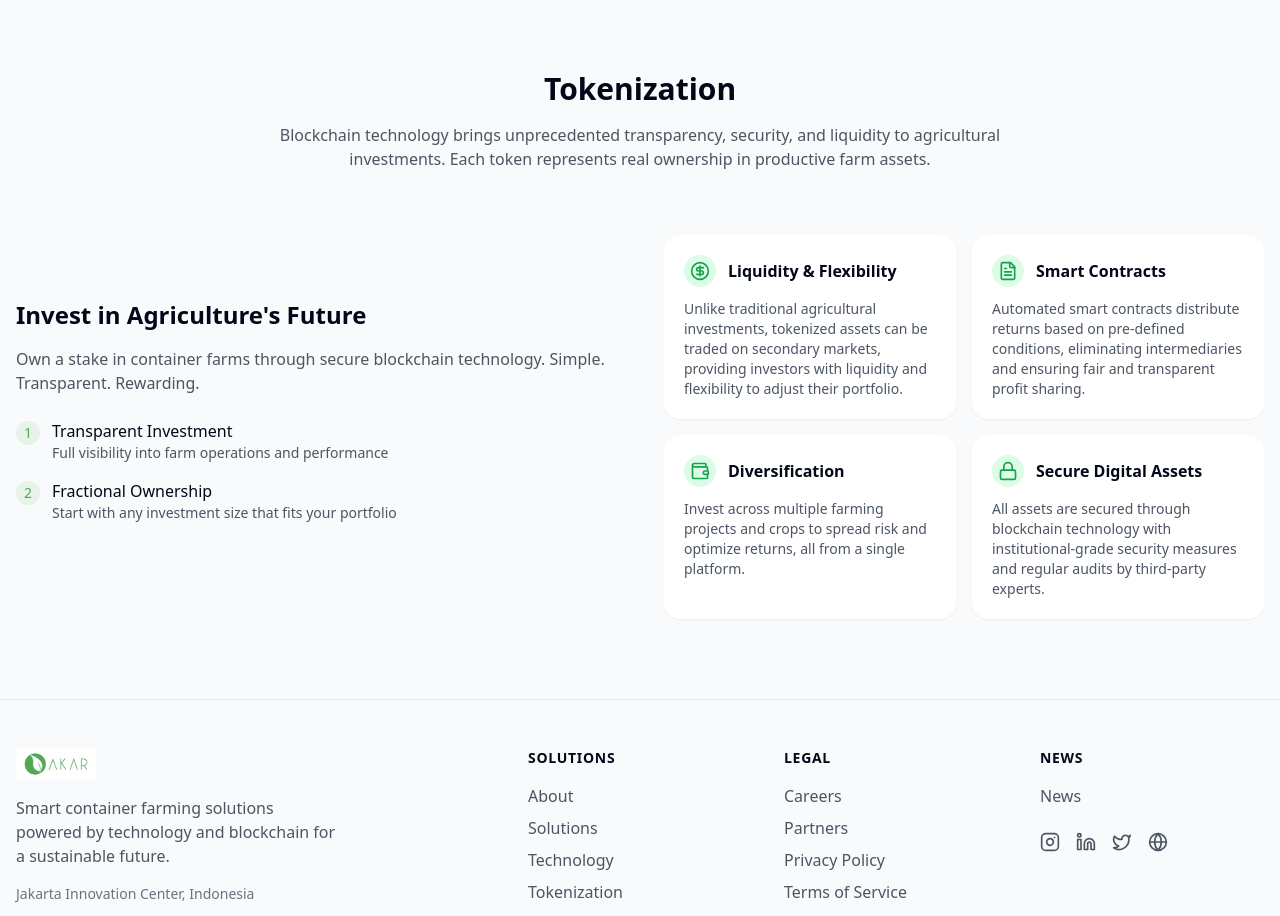
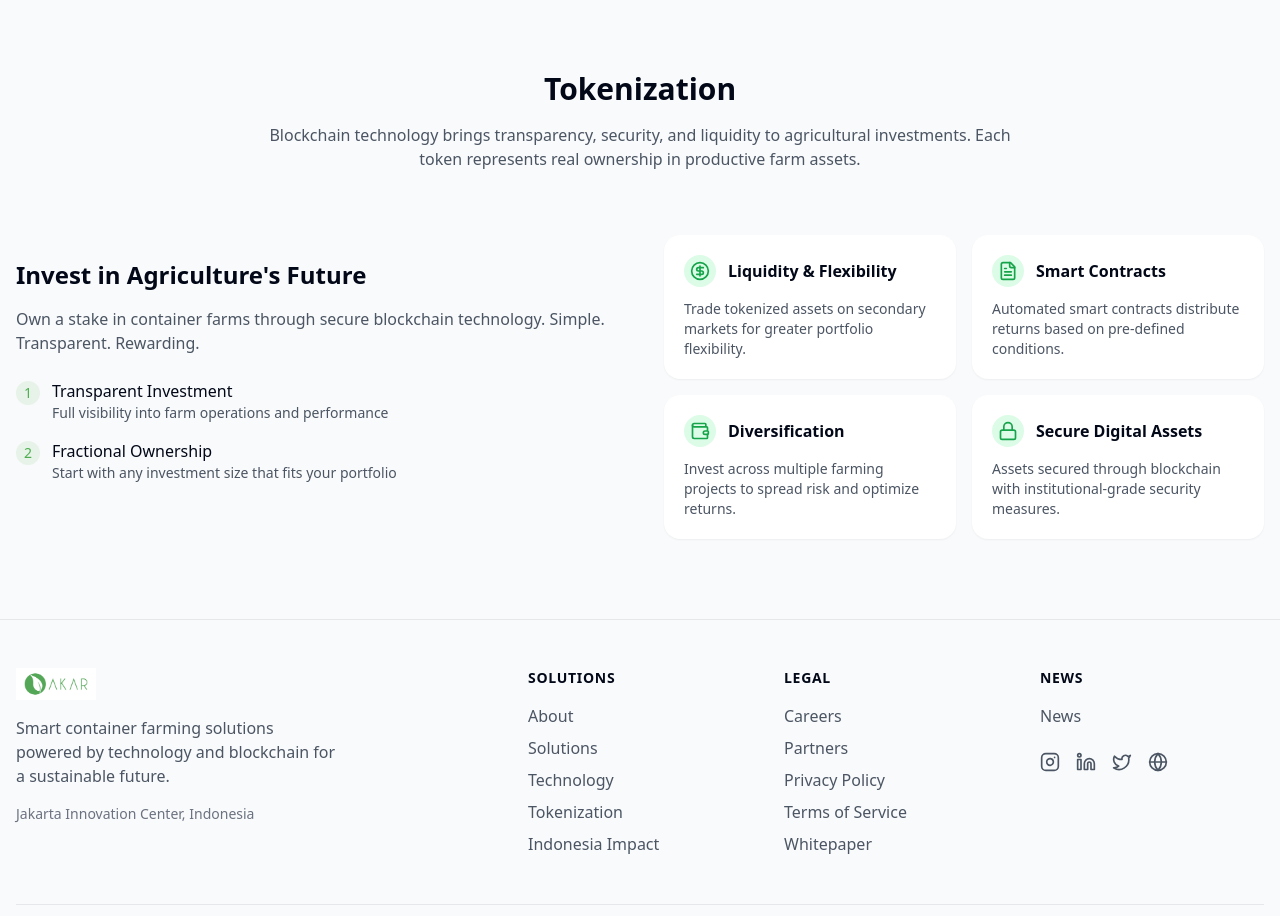
Before and after one commit to fafarras22/Aura, a React (Vite) app: page / in a window 1280 px wide. Shown: the part 2700-3616 px from the top of the page. Built offline with nearby package versions, Linux system fonts and the light colour scheme.

Commit message:
Add tokenization section descriptions
Add descriptions to the tokenization section.

```diff
--- a/src/components/home/TokenizationSection.tsx
+++ b/src/components/home/TokenizationSection.tsx
@@ -16,7 +16,7 @@ export const TokenizationSection: React.FC<TokenizationSectionProps> = ({ langua
   const translatedContent = {
     en: {
       sectionTitle: 'Tokenization',
-      subtitle: 'Blockchain technology brings unprecedented transparency, security, and liquidity to agricultural investments. Each token represents real ownership in productive farm assets.',
+      subtitle: 'Blockchain technology brings transparency, security, and liquidity to agricultural investments. Each token represents real ownership in productive farm assets.',
       item1: {
         title: 'Transparent Investment',
         description: 'Full visibility into farm operations and performance'
@@ -29,22 +29,22 @@ export const TokenizationSection: React.FC<TokenizationSectionProps> = ({ langua
         {
           icon: <CircleDollarSign className="h-5 w-5 text-green-600" />,
           title: 'Liquidity & Flexibility',
-          description: 'Unlike traditional agricultural investments, tokenized assets can be traded on secondary markets, providing investors with liquidity and flexibility to adjust their portfolio.'
+          description: 'Trade tokenized assets on secondary markets for greater portfolio flexibility.'
         },
         {
           icon: <FileText className="h-5 w-5 text-green-600" />,
           title: 'Smart Contracts',
-          description: 'Automated smart contracts distribute returns based on pre-defined conditions, eliminating intermediaries and ensuring fair and transparent profit sharing.'
+          description: 'Automated smart contracts distribute returns based on pre-defined conditions.'
         },
         {
           icon: <Wallet className="h-5 w-5 text-green-600" />,
           title: 'Diversification',
-          description: 'Invest across multiple farming projects and crops to spread risk and optimize returns, all from a single platform.'
+          description: 'Invest across multiple farming projects to spread risk and optimize returns.'
         },
         {
           icon: <Lock className="h-5 w-5 text-green-600" />,
           title: 'Secure Digital Assets',
-          description: 'All assets are secured through blockchain technology with institutional-grade security measures and regular audits by third-party experts.'
+          description: 'Assets secured through blockchain with institutional-grade security measures.'
         }
       ]
     },
@@ -63,22 +63,22 @@ export const TokenizationSection: React.FC<TokenizationSectionProps> = ({ langua
         {
           icon: <CircleDollarSign className="h-5 w-5 text-green-600" />,
           title: 'Likuiditas & Fleksibilitas',
-          description: 'Tidak seperti investasi pertanian tradisional, aset yang ditokenisasi dapat diperdagangkan di pasar sekunder, memberikan investor likuiditas dan fleksibilitas untuk menyesuaikan portofolio mereka.'
+          description: 'Perdagangkan aset yang ditokenisasi di pasar sekunder untuk fleksibilitas portofolio yang lebih besar.'
         },
         {
           icon: <FileText className="h-5 w-5 text-green-600" />,
           title: 'Kontrak Pintar',
-          description: 'Kontrak pintar otomatis mendistribusikan pengembalian berdasarkan kondisi yang telah ditentukan, menghilangkan perantara dan memastikan pembagian keuntungan yang adil dan transparan.'
+          description: 'Kontrak pintar otomatis mendistribusikan pengembalian berdasarkan kondisi yang telah ditentukan.'
         },
         {
           icon: <Wallet className="h-5 w-5 text-green-600" />,
           title: 'Diversifikasi',
-          description: 'Investasikan di berbagai proyek pertanian dan tanaman untuk menyebarkan risiko dan mengoptimalkan pengembalian, semua dari satu platform.'
+          description: 'Investasikan di berbagai proyek pertanian untuk menyebarkan risiko dan mengoptimalkan pengembalian.'
         },
         {
           icon: <Lock className="h-5 w-5 text-green-600" />,
           title: 'Aset Digital Aman',
-          description: 'Semua aset diamankan melalui teknologi blockchain dengan langkah-langkah keamanan tingkat institusional dan audit rutin oleh ahli pihak ketiga.'
+          description: 'Aset diamankan melalui blockchain dengan langkah-langkah keamanan tingkat institusional.'
         }
       ]
     },
@@ -97,22 +97,22 @@ export const TokenizationSection: React.FC<TokenizationSectionProps> = ({ langua
         {
           icon: <CircleDollarSign className="h-5 w-5 text-green-600" />,
           title: '유동성 및 유연성',
-          description: '전통적인 농업 투자와 달리 토큰화된 자산은 2차 시장에서 거래될 수 있어 투자자에게 유동성과 포트폴리오 조정 유연성을 제공합니다.'
+          description: '토큰화된 자산을 2차 시장에서 거래하여 포트폴리오 유연성을 높이세요.'
         },
         {
           icon: <FileText className="h-5 w-5 text-green-600" />,
           title: '스마트 계약',
-          description: '자동화된 스마트 계약은 미리 정의된 조건에 따라 수익을 분배하여 중개인을 제거하고 공정하고 투명한 이익 공유를 보장합니다.'
+          description: '자동화된 스마트 계약은 미리 정의된 조건에 따라 수익을 분배합니다.'
         },
         {
           icon: <Wallet className="h-5 w-5 text-green-600" />,
           title: '다각화',
-          description: '단일 플랫폼에서 여러 농업 프로젝트와 작물에 투자하여 위험을 분산하고 수익을 최적화하세요.'
+          description: '여러 농업 프로젝트에 투자하여 위험을 분산하고 수익을 최적화하세요.'
         },
         {
           icon: <Lock className="h-5 w-5 text-green-600" />,
           title: '안전한 디지털 자산',
-          description: '모든 자산은 기관급 보안 조치와 제3자 전문가의 정기적인 감사를 통해 블록체인 기술로 보호됩니다.'
+          description: '모든 자산은 기관급 보안 조치를 통해 블록체인 기술로 보호됩니다.'
         }
       ]
     }
```
